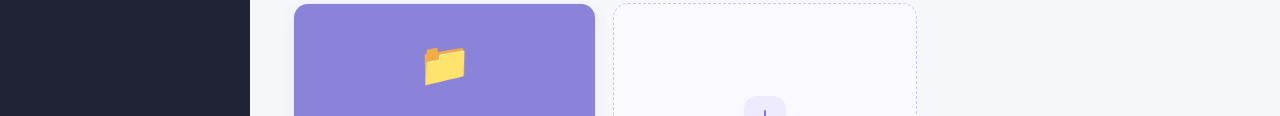
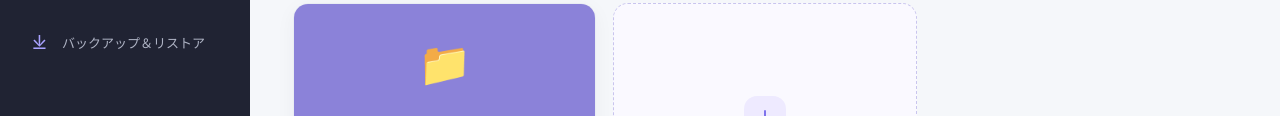
Before and after one commit to minax2036-beep/wikihub_V4, a plain HTML site: page index.html in a window 1280 px wide. Shown: the part 586-702 px from the top of the page. Drawn offline with Linux system fonts and the light colour scheme.

Commit message:
Add backup and restore navigation

```diff
--- a/index.html
+++ b/index.html
@@ -61,6 +61,11 @@
                 <span class="nav-icon">▥</span>
                 <span>統計情報</span>
             </button>
+
+            <a class="nav-item" href="backup.html">
+                <span class="nav-icon">⤓</span>
+                <span>バックアップ＆リストア</span>
+            </a>
         </div>
 
         <div class="sidebar-bottom">
```
